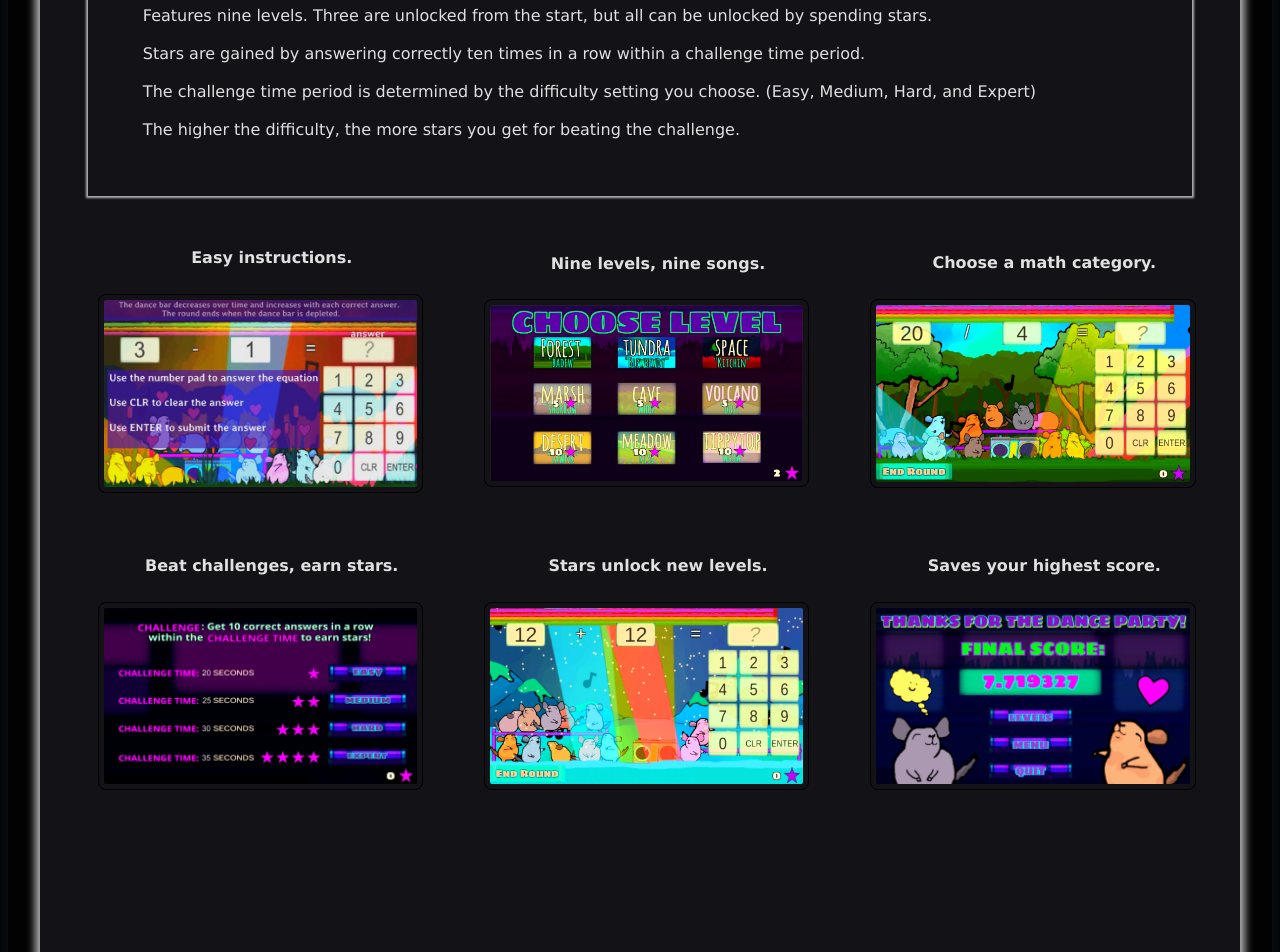
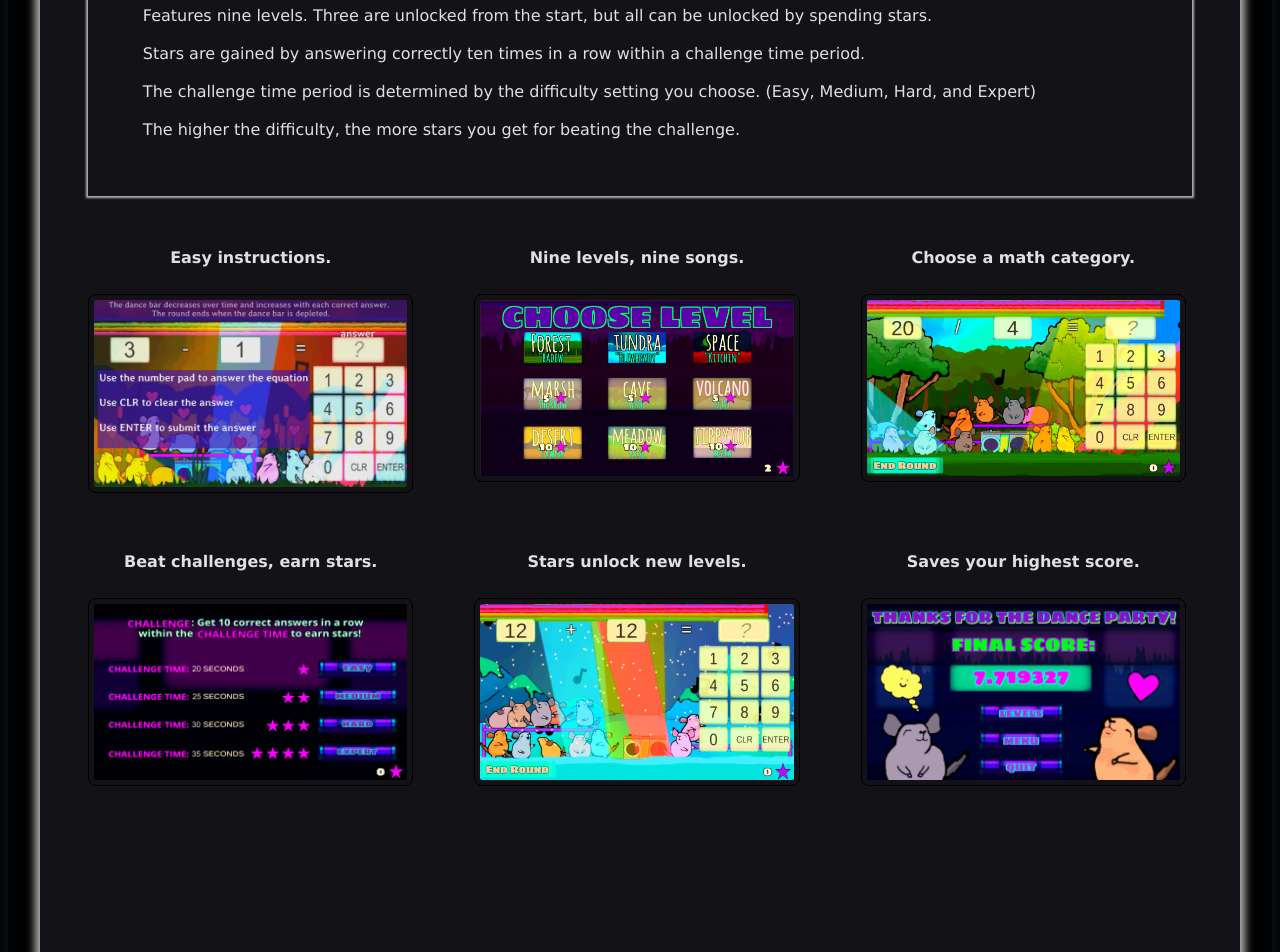
Before and after one commit to Madsir/madsirstudio.github.io, a Jekyll site: the page built from chinchillin/index.html, in a window 1280 px wide. Shown: the part 1088-2040 px from the top of the page. Built offline with Jekyll 4.4.1, drawn with Linux system fonts in a browser that asks for light colours; grey boxes are pictures that could not be loaded.

Commit message:
Update index.html

```diff
--- a/chinchillin/index.html
+++ b/chinchillin/index.html
@@ -131,38 +131,34 @@ The higher the difficulty, the more stars you get for beating the challenge.<br>
 	<br><br>
 	  </div>
 	<div class="row">
-		<div class="center">
  		<div class="columns">
 	        	<h5> Easy instructions.</h5>
-			<a href="/Assets/CDPInstruction.png"><img src="/Assets/CDPInstruction.png" alt="instruction" style="width:90%"></a>
+			<a href="/Assets/CDPInstruction.png"><img src="/Assets/CDPInstruction.png" alt="instruction" style="width:90%;display:block;margin-left:auto;margin-right:auto"></a>
 		</div>
  		 <div class="columns">
 			<h5> Nine levels, nine songs.</h5>
-			<a href="/Assets/levels.png"><img src="/Assets/levels.png" alt="levels" style="width:90%"></a>
+			<a href="/Assets/levels.png"><img src="/Assets/levels.png" alt="levels" style="width:90%;display:block;margin-left:auto;margin-right:auto"></a>
 		</div>
   		<div class="columns">
 			<h5>Choose a math category.</h5>
-			<a href="/Assets/Division.png"><img src="/Assets/Division.png" alt="division" style="width:90%"></a>
+			<a href="/Assets/Division.png"><img src="/Assets/Division.png" alt="division" style="width:90%;display:block;margin-left:auto;margin-right:auto"></a>
 		</div>
-			</div>
 	</div>
 	<br>
 	<br>
 	<div class="row">
-		<div class="center">
 		<div class="columns">
 			<h5>Beat challenges, earn stars.</h5>
-			<a href="/Assets/challenges.png"><img src="/Assets/challenges.png" alt="challenges" style="width:90%"></a>
+			<a href="/Assets/challenges.png"><img src="/Assets/challenges.png" alt="challenges" style="width:90%;display:block;margin-left:auto;margin-right:auto"></a>
 			</div>
 		<div class="columns">
 			<h5>Stars unlock new levels.</h5>
-			<a href="/Assets/CDPAddition.png"><img src="/Assets/CDPAddition.png" alt="cdp1" style="width:90%"></a>
+			<a href="/Assets/CDPAddition.png"><img src="/Assets/CDPAddition.png" alt="cdp1" style="width:90%;display:block;margin-left:auto;margin-right:auto"></a>
 		</div>
 		<div class="columns">
 			<h5> Saves your highest score.</h5>
-			<a href="/Assets/Ender.png"><img src="/Assets/Ender.png" alt="Ender" style="width:90%"></a>
+			<a href="/Assets/Ender.png"><img src="/Assets/Ender.png" alt="Ender" style="width:90%;display:block;margin-left:auto;margin-right:auto"></a>
 			</div>
-		</div>
 	</div>
 	  <br>
 	  <br>
```
